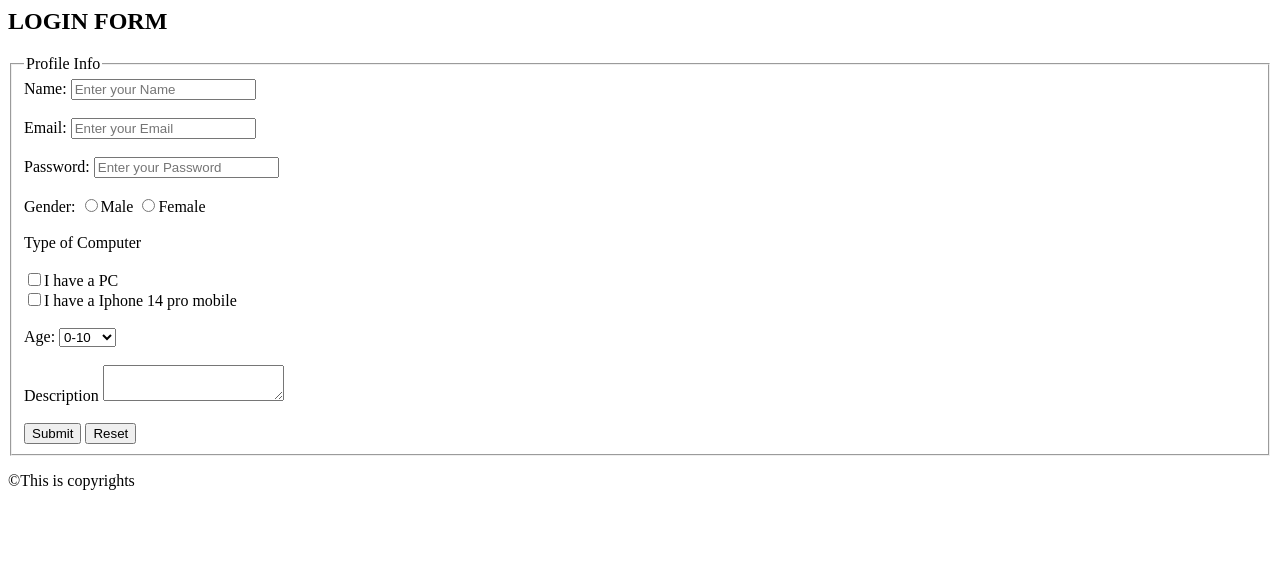
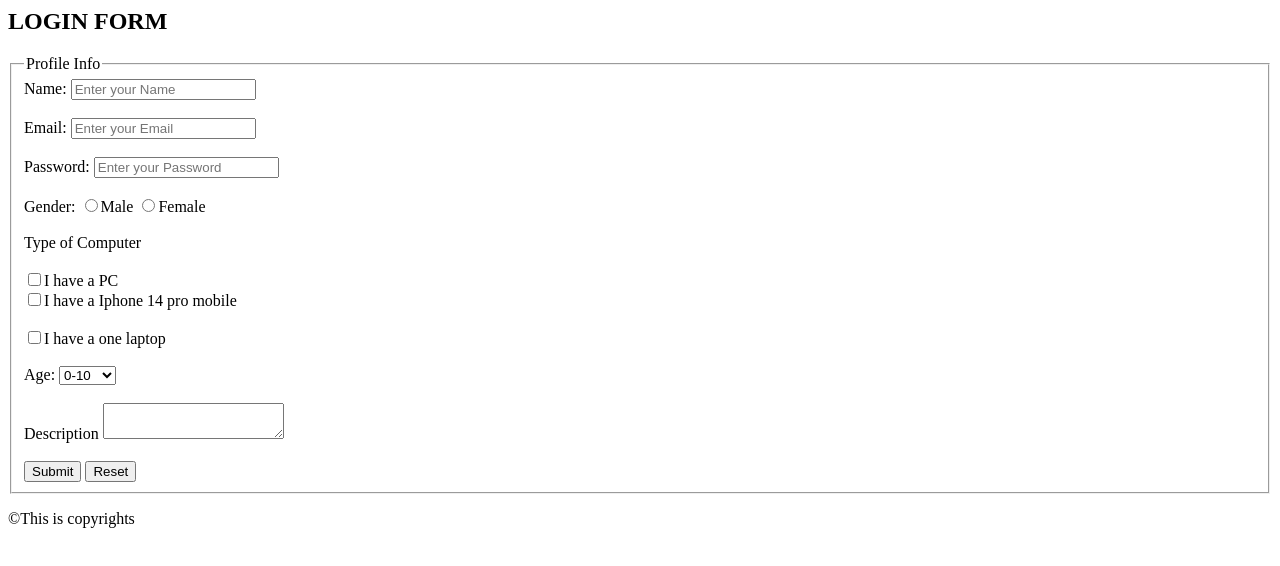
Before and after one commit to NandhakumarRock/https---github.com-Navin78-Html, a plain HTML site: page forms.html in a window 1280 px wide. Drawn offline with Linux system fonts and the light colour scheme.

Commit message:
Checkbox Added

```diff
--- a/forms.html
+++ b/forms.html
@@ -22,6 +22,7 @@
            <label>Type of Computer</label><br><br>
            <input type="checkbox" >I have a PC <br>
            <input type="checkbox" >I have a Iphone 14 pro mobile <br> <br>
+           <input type="checkbox">I have a one laptop<br><br>
 
            <label>Age:</label>
            <select>
```
